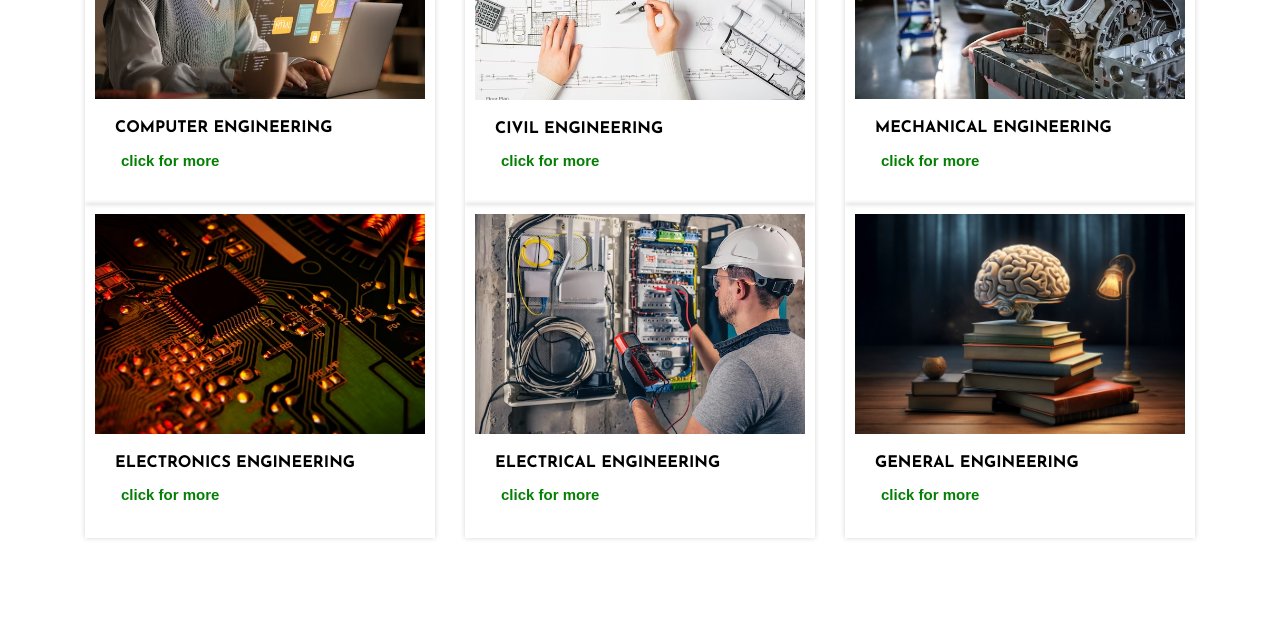
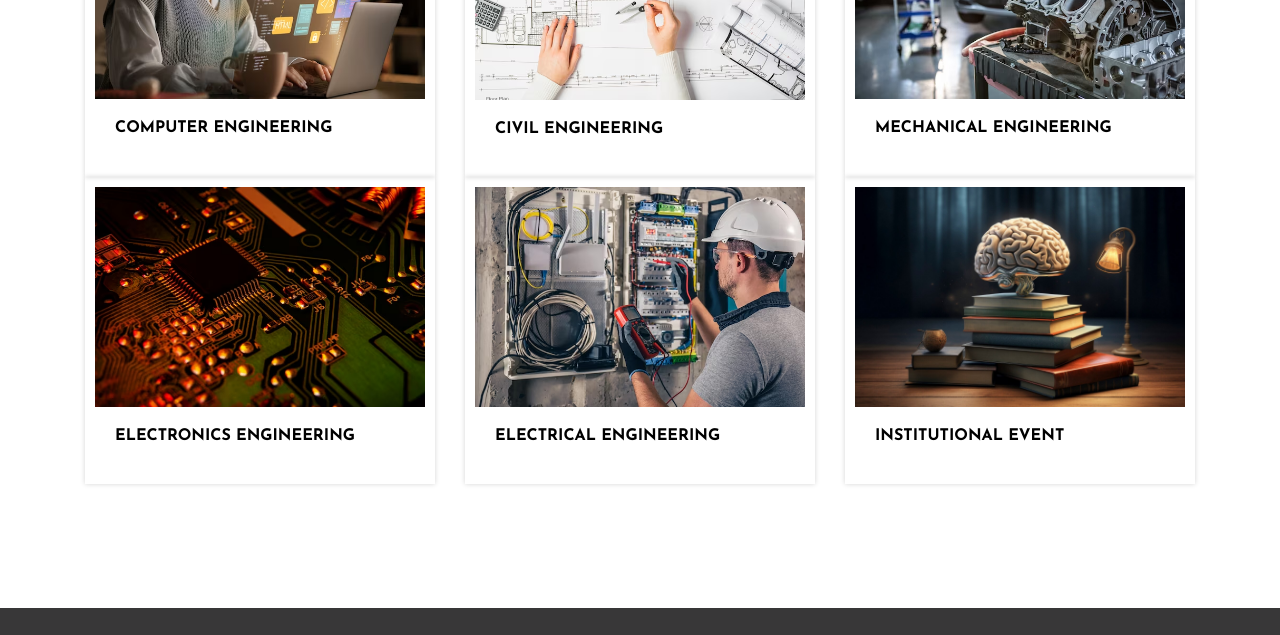
Before and after one commit to Idiotcodes/SRGPC-Techfest, a plain HTML site: page index.html in a window 1280 px wide. Shown: the part 2829-3464 px from the top of the page. Drawn offline with Linux system fonts and the light colour scheme; files whose address does not match are found by name.

Commit message:
Add files via upload

```diff
--- a/index.html
+++ b/index.html
@@ -46,6 +46,7 @@
             overflow-y: hidden;
 
         }
+
         #v{
           font-size: 100px;
           margin-top: 40px;
@@ -186,7 +187,7 @@
                 <div class="icon">
                   <i class="fa-solid fa-computer"></i>
                 </div>
-                <h3><a href="#">COMPUTER ENGG</a></h3>
+                <h3><a href="">COMPUTER ENGG</a></h3>
                 <p>Create technically competent and socially responsible computer professionals capable of working in the global evironment</p>
 
               </div>
@@ -200,7 +201,7 @@
                 <div class="icon">
                   <i class="fa-solid fa-building"></i>
                 </div>
-                <h3><a href="#">CIVIL ENGG</a></h3>
+                <h3><a href="">CIVIL ENGG</a></h3>
                 <p>To be a center of excellence in Civil engineering that moulds eminent professionals with due care of societal responsibilities and sense of ethics</p>
               </div>
             </div>
@@ -212,7 +213,7 @@
                 <i class="fa-solid fa-gears"></i>
               </div>
               <div class="services-content">
-                <h3><a href="#">MECHANICAL ENGG</a></h3>
+                <h3><a href="">MECHANICAL ENGG</a></h3>
                 <p>Shaping technologically proficient and socially responsible mechanical engineering professionals</p>
               </div>
             </div>
@@ -224,7 +225,7 @@
                 <i class="fa-solid fa-plug"></i>
               </div>
               <div class="services-content">
-                <h3><a href="#">ELECTRONICS ENGG</a></h3>
+                <h3><a href="">ELECTRONICS ENGG</a></h3>
                 <p>To be recognized as the premier center in the field of electronics engineering education that produces technically competent and socially responsible professionals</p>
               </div>
             </div>
@@ -245,7 +246,7 @@
                 <i class="fa-solid fa-lightbulb"></i>
               </div>
               <div class="services-content">
-                <h3><a href="#">ELECTRICAL ENGG</a></h3>
+                <h3><a href="">ELECTRICAL ENGG</a></h3>
                 <p>Moulding technically competent and socially responsible Electrical and Electronics engineers.
                 </p>
               </div>
@@ -300,8 +301,8 @@
             <div class="about-item">
               <a href="ct.html"><img class="img-fluid" src="assets/img/about/image.jpg" alt=""></a>
               <div class="about-text">
-                <h3>COMPUTER ENGINEERING</h3>
-              <button class="btnn">click for more</button>
+                <a class="link" href="ct.html"><h3>COMPUTER ENGINEERING</h3></a>
+
               </div>
             </div>
           </div>
@@ -309,8 +310,8 @@
             <div class="about-item">
              <a href="civil.html"> <img class="img-fluid" src="assets/img/about/civil.jpg" alt=""></a>
               <div class="about-text">
-                <h3>CIVIL ENGINEERING</h3>
-                <button class="btnn">click for more</button>
+                <a class="link" href="civil.html"><h3>CIVIL ENGINEERING</h3></a>
+
 
               </div>
             </div>
@@ -319,8 +320,8 @@
             <div class="about-item">
               <a href="mech.html"><img class="img-fluid" src="assets/img/about/mech.jpg" alt=""></a>
               <div class="about-text">
-                <h3>MECHANICAL ENGINEERING</h3>
-                <button class="btnn">click for more</button>
+                <a class="link" href="mech"><h3>MECHANICAL ENGINEERING</h3></a>
+
 
               </div>
             </div>
@@ -329,8 +330,8 @@
             <div class="about-item">
               <a href="el.html"><img class="img-fluid" src="assets/img/about/el.jpg" alt=""></a>
               <div class="about-text">
-                <h3>ELECTRONICS ENGINEERING</h3>
-                <button class="btnn">click for more</button>
+                <a class="link" href="el.html"><h3>ELECTRONICS ENGINEERING</h3></a>
+
 
               </div>
             </div>
@@ -339,8 +340,8 @@
             <div class="about-item">
               <a href="eee.html"><img class="img-fluid" src="assets/img/about/elec.jpg" alt=""></a>
               <div class="about-text">
-                <h3>ELECTRICAL ENGINEERING</h3>
-               <button class="btnn">click for more</button>
+                <a class="link" href="eee.html"><h3>ELECTRICAL ENGINEERING</h3></a>
+
 
               </div>
             </div>
@@ -349,8 +350,8 @@
             <div class="about-item">
               <a href="institution.html"><img class="img-fluid" src="assets/img/about/gen.jpg" alt=""></a>
               <div class="about-text">
-                <h3>GENERAL ENGINEERING</h3>
-                <button class="btnn">click for more</button>
+                <a class="link" href="institution.html"><h3>INSTITUTIONAL EVENT</h3></a>
+
 
               </div>
             </div>
```
